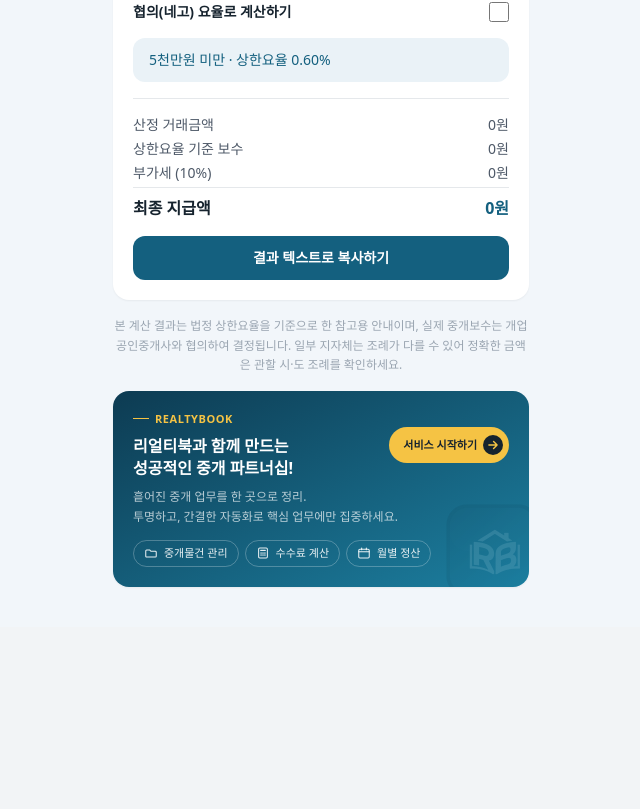
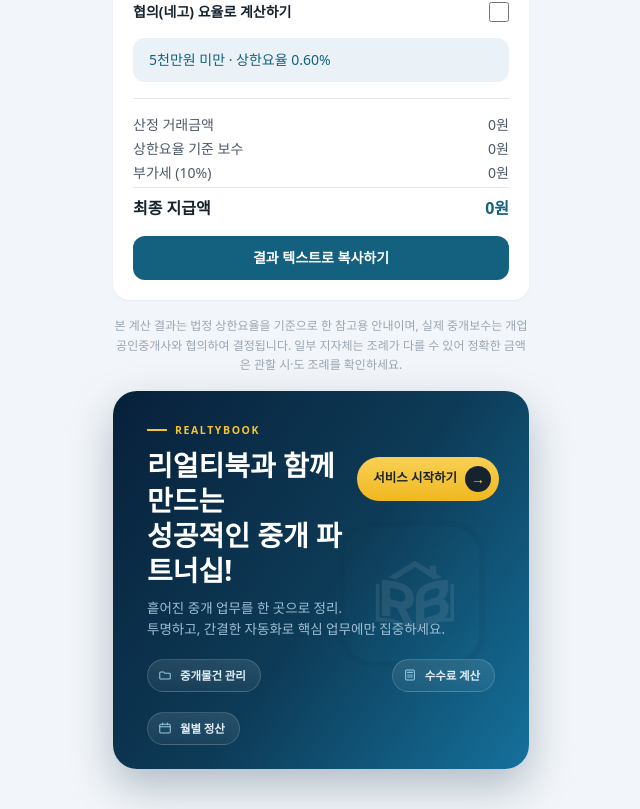
Before and after one commit to retools-labs/calc-realty, a Next.js app: page / in a window 1280 px wide. Shown: the part 549-1358 px from the top of the page, without its empty margins (319-959 px from the left). Before the commit the page ends 1176 px from the top, so only its background shows below. Built offline with nearby package versions, Linux system fonts and the light colour scheme.

Commit message:
배너를 디자인 원본 CSS 값 그대로 재구현

```diff
--- a/app/page.tsx
+++ b/app/page.tsx
@@ -112,53 +112,114 @@
         href={PARTNER_URL}
         target="_blank"
         rel="noopener noreferrer"
-        className="relative block overflow-hidden rounded-2xl bg-gradient-to-br from-[#0d3b52] to-[#1c7fa0] p-5 shadow-sm transition active:scale-[0.99]"
+        className="relative block overflow-hidden transition active:scale-[0.99]"
+        style={{
+          borderRadius: 24,
+          padding: "32px 34px 24px",
+          background: "linear-gradient(125deg,#08203a 0%,#0d3b57 52%,#15719c 100%)",
+          boxShadow: "0 18px 44px rgba(10,37,64,0.28)",
+        }}
       >
         {/* 배경 워터마크 RB 로고 (연하게) */}
         <img
-          src="/icons/icon-192.png"
+          src="/icons/icon-512.png"
           alt=""
           aria-hidden="true"
-          className="pointer-events-none absolute -bottom-3 -right-3 h-24 w-24 rounded-2xl opacity-10"
+          className="pointer-events-none absolute"
+          style={{ width: 150, height: 150, right: 42, top: 128, opacity: 0.09, borderRadius: 24 }}
         />
 
-        <div className="relative flex items-center justify-between gap-3">
-          <div className="min-w-0 flex-1">
-            <div className="flex items-center gap-1.5">
-              <span className="h-px w-4 bg-[#f5c344]" />
-              <span className="text-[11px] font-bold tracking-wider text-[#f5c344]">REALTYBOOK</span>
-            </div>
-            <p className="mt-2 text-base font-bold leading-snug text-white">
-              리얼티북과 함께 만드는
-              <br />
-              성공적인 중개 파트너십!
-            </p>
-          </div>
+        {/* CTA 버튼 (절대 위치) */}
+        <span
+          className="absolute inline-flex items-center"
+          style={{
+            top: 66,
+            right: 30,
+            gap: 8,
+            background: "linear-gradient(180deg,#f8d055,#f0b81f)",
+            borderRadius: 999,
+            padding: "9px 8px 9px 16px",
+            fontSize: 12.5,
+            fontWeight: 700,
+            color: "#16232E",
+            whiteSpace: "nowrap",
+          }}
+        >
+          서비스 시작하기
+          <span
+            className="flex items-center justify-center"
+            style={{
+              width: 26,
+              height: 26,
+              borderRadius: "50%",
+              background: "#16232E",
+              color: "#f8d055",
+              fontSize: 14,
+              lineHeight: 1,
+            }}
+          >
+            →
+          </span>
+        </span>
 
-          <span className="flex shrink-0 items-center gap-1.5 rounded-full bg-[#f5c344] py-2 pl-3.5 pr-1.5 text-[11px] font-bold text-[#16232E]">
-            서비스 시작하기
-            <span className="flex h-5 w-5 items-center justify-center rounded-full bg-[#16232E] text-[#f5c344]">
-              <svg viewBox="0 0 24 24" fill="none" className="h-3.5 w-3.5" stroke="currentColor" strokeWidth="2.5" strokeLinecap="round" strokeLinejoin="round">
-                <path d="M5 12h14M13 6l6 6-6 6" />
-              </svg>
-            </span>
+        {/* 상단 라벨 */}
+        <div className="relative flex items-center" style={{ gap: 8, maxWidth: 200 }}>
+          <span style={{ width: 20, height: 2, background: "#f5c433" }} />
+          <span style={{ fontSize: 10.5, fontWeight: 700, letterSpacing: 1.6, color: "#f5c433" }}>
+            REALTYBOOK
           </span>
         </div>
 
-        <p className="relative mt-2 text-xs leading-relaxed text-white/70">
+        {/* 헤드라인 */}
+        <p
+          className="relative text-white"
+          style={{ marginTop: 10, maxWidth: 200, fontSize: 28, fontWeight: 800, lineHeight: 1.25 }}
+        >
+          리얼티북과 함께 만드는
+          <br />
+          성공적인 중개 파트너십!
+        </p>
+
+        {/* 서브텍스트 */}
+        <p
+          className="relative"
+          style={{ marginTop: 10, maxWidth: 300, fontSize: 13.5, lineHeight: 1.5, color: "#9fbfd6" }}
+        >
           흩어진 중개 업무를 한 곳으로 정리.
           <br />
           투명하고, 간결한 자동화로 핵심 업무에만 집중하세요.
         </p>
 
-        <div className="relative mt-3.5 flex flex-wrap gap-1.5">
+        {/* 기능 칩 */}
+        <div
+          className="relative flex flex-wrap items-center"
+          style={{ marginTop: 20, gap: 20, justifyContent: "space-between" }}
+        >
           {BANNER_FEATURES.map((f) => (
             <span
               key={f.label}
-              className="inline-flex items-center gap-1.5 rounded-full border border-white/25 px-2.5 py-1 text-[11px] font-medium text-white/90"
+              className="inline-flex items-center"
+              style={{
+                gap: 7,
+                background: "linear-gradient(180deg,rgba(255,255,255,0.11),rgba(255,255,255,0.05))",
+                border: "1px solid rgba(255,255,255,0.16)",
+                borderRadius: 999,
+                padding: "7px 14px 7px 10px",
+                backdropFilter: "blur(2px)",
+              }}
             >
-              {f.icon}
-              {f.label}
+              <span style={{ width: 15, height: 15, color: "#93c9e4", display: "flex" }}>{f.icon}</span>
+              <span
+                style={{
+                  color: "#e2eef5",
+                  fontSize: 11.5,
+                  fontWeight: 600,
+                  whiteSpace: "nowrap",
+                  letterSpacing: -0.1,
+                }}
+              >
+                {f.label}
+              </span>
             </span>
           ))}
         </div>
```
